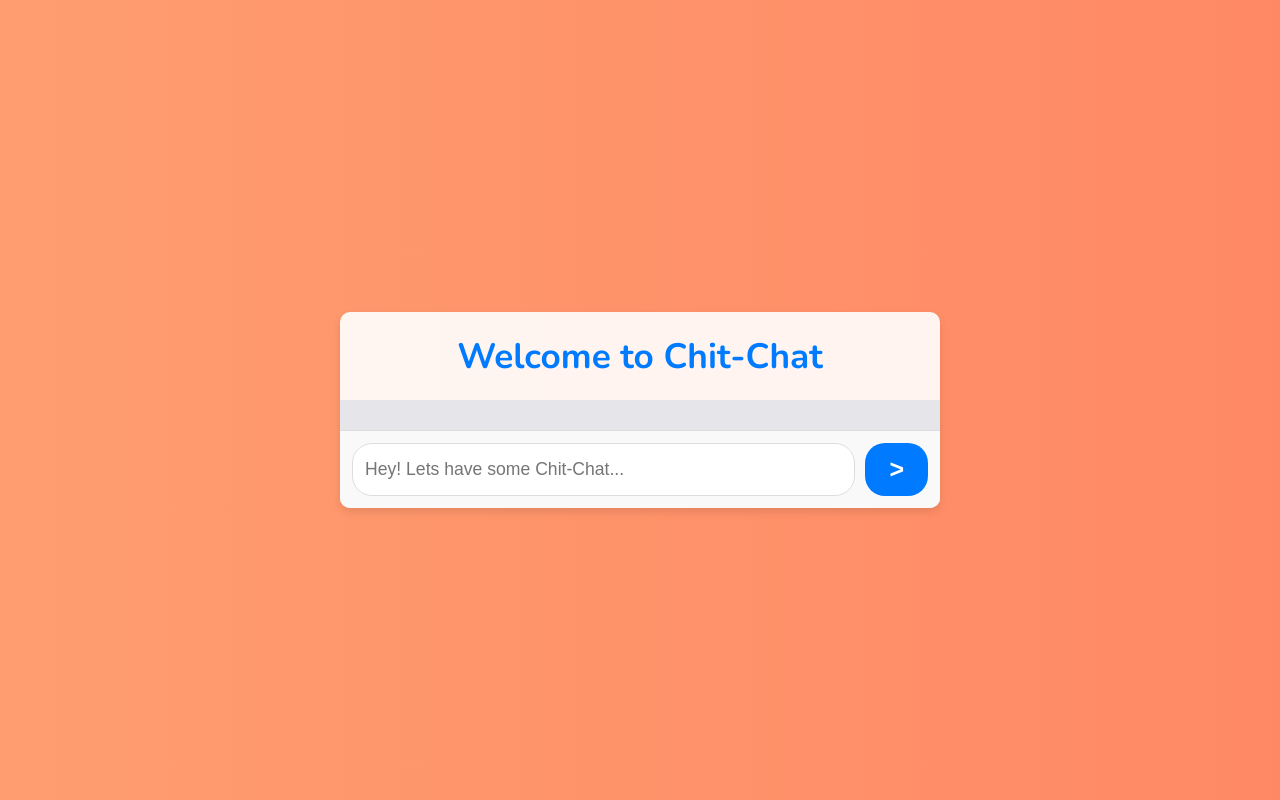
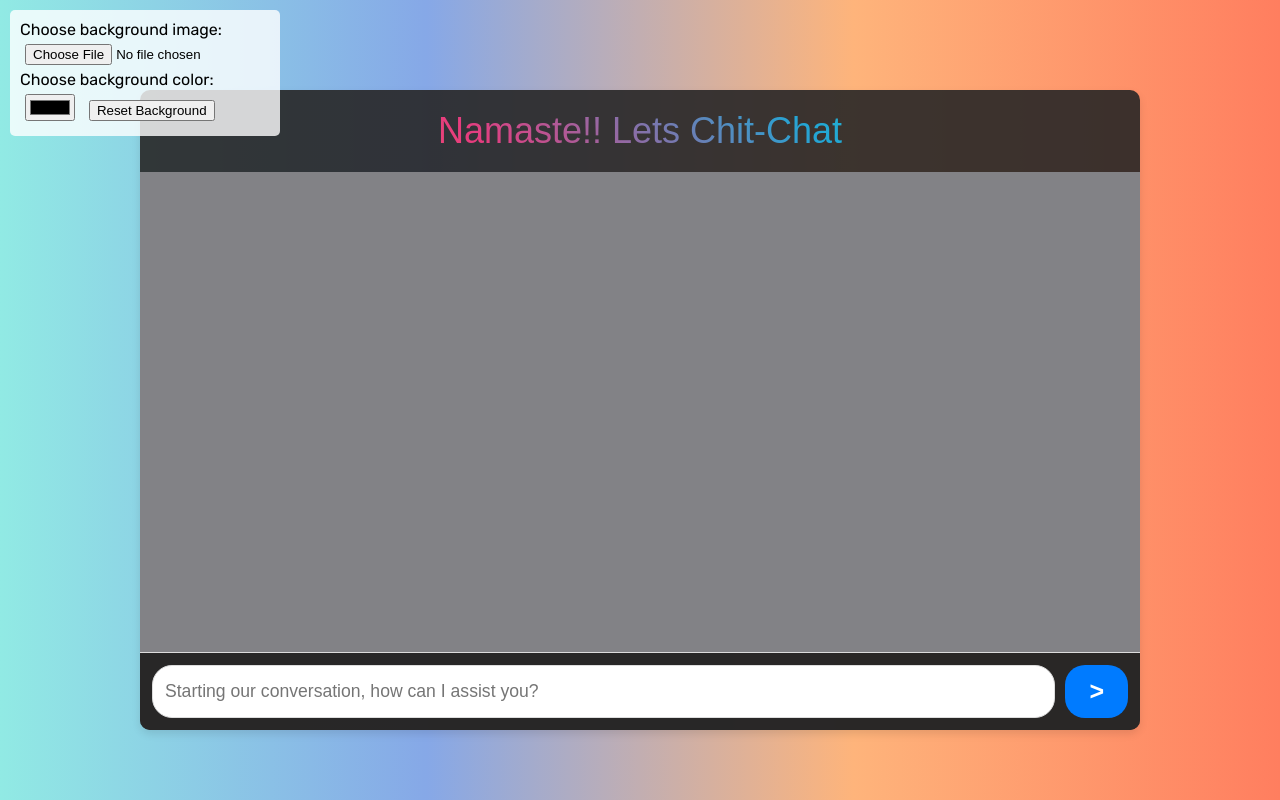
Before and after one commit to vinaytheprogrammer/Chitchat, a website: page public/index.html in a window 1280 px wide. Drawn offline with nearby package versions, Linux system fonts and the light colour scheme; a web font is replaced by a local one.

Commit message:
Changed the view and added the feature to change bg

```diff
--- a/public/index.html
+++ b/public/index.html
@@ -4,17 +4,28 @@
 <head>
     <meta charset="UTF-8">
     <meta name="viewport" content="width=device-width, initial-scale=1.0">
-    <title>Apna Web Interface</title>
+    <title>Apna ChitChat</title>
     <link rel="stylesheet" href="style.css">
 </head>
 
 <body>
+    <div class="background-controls">
+        <label for="bg-image-input">Choose background image:</label>
+        <input type="file" id="bg-image-input" name="bg-image" accept="image/*">
+
+        <label for="bg-color-input">Choose background color:</label>
+        <input type="color" id="bg-color-input" name="bg-color">
+
+        <button id="reset-bg">Reset Background</button>
+    </div>
     <div class="chat-container">
-        <h1 class="animated-heading">Welcome to Chit-Chat</h1>
+        <h1 class="animated-heading">Namaste!! Lets Chit-Chat</h1>
         <div class="chat-box" id="chat-box"></div>
         <form id="chat-form">
-            <input type="text" id="user-input" placeholder="Hey! Lets have some Chit-Chat...">
-            <button type="submit" id="Sendbtn">></button>
+            <label for="user-input" class="visually-hidden">Enter your message:</label>
+            <input type="text" id="user-input" name="user-input"
+                placeholder="Starting our conversation, how can I assist you?">
+            <button type="submit" id="Sendbtn" aria-label="Send message">&gt;</button>
         </form>
     </div>
     <script src="script.js"></script>
--- a/public/script.js
+++ b/public/script.js
@@ -1,3 +1,31 @@
+const bgImageInput = document.getElementById('bg-image-input');
+const bgColorInput = document.getElementById('bg-color-input');
+const resetBgButton = document.getElementById('reset-bg');
+
+bgImageInput.addEventListener('change', (e) => {
+    const file = e.target.files[0];
+    if (file) {
+        const reader = new FileReader();
+        reader.onload = (e) => {
+            document.body.style.backgroundImage = `url(${e.target.result})`;
+            document.body.style.animation = 'none';
+        };
+        reader.readAsDataURL(file);
+    }
+});
+
+bgColorInput.addEventListener('input', (e) => {
+    document.body.style.backgroundImage = 'none';
+    document.body.style.backgroundColor = e.target.value;
+    document.body.style.animation = 'none';
+});
+
+resetBgButton.addEventListener('click', () => {
+    document.body.style.backgroundImage = 'none';
+    document.body.style.backgroundColor = '';
+    document.body.style.animation = 'gradientBackground 15s ease infinite';
+});
+
 const chatBox = document.getElementById('chat-box');
 const chatForm = document.getElementById('chat-form');
 const userInput = document.getElementById('user-input');
--- a/public/style.css
+++ b/public/style.css
@@ -1,52 +1,61 @@
-@import url("https://fonts.googleapis.com/css2?family=Nunito:ital,wght@0,200..1000;1,200..1000&display=swap");
-@import url("https://fonts.googleapis.com/css2?family=Anton+SC&display=swap")
+@import url('https://fonts.googleapis.com/css2?family=Oswald:wght@200..700&display=swap');
+@import url("https://fonts.googleapis.com/css2?family=Anton+SC&display=swap");
+@import url('https://fonts.googleapis.com/css2?family=Oswald:wght@200..700&family=Rubik:ital,wght@0,300..900;1,300..900&display=swap');
 
-@keyframes slideIn {
-  from {
-    transform: translateY(-50px);
-    opacity: 0;
-  }
-  to {
-    transform: translateY(0);
-    opacity: 1;
-  }
+
+
+.background-controls {
+  position: fixed;
+  width: 250px;
+  height: auto;
+  top: 10px;
+  left: 10px;
+  z-index: 1000;
+  background: rgba(255, 255, 255, 0.8);
+  padding: 10px;
+  border-radius: 5px;
 }
 
-@keyframes gradientBackground {
-  0% {
-    background-position: 0% 50%;
-  }
-  50% {
-    background-position: 100% 50%;
-  }
-  100% {
-    background-position: 0% 50%;
-  }
+.background-controls input,
+.background-controls button {
+  margin: 5px;
 }
 
-.anton-sc-regular {
-  font-family: "Anton SC", sans-serif;
-  font-weight: 400;
-  font-style: normal;
+.visually-hidden {
+  position: absolute;
+  width: 1px;
+  height: 1px;
+  padding: 0;
+  margin: -1px;
+  overflow: hidden;
+  clip: rect(0, 0, 0, 0);
+  white-space: nowrap;
+  border: 0;
 }
 
 body {
-  font-family: "Nunito", sans-serif;
+  font-family: Rubik, sans-serif;
   margin: 0;
   padding: 0;
   display: flex;
   justify-content: center;
   align-items: center;
   height: 100vh;
+  background-size: cover;
+  background-position: center;
+  background-repeat: no-repeat;
+  transition: background 0.5s ease;
   background: linear-gradient(270deg, #ff7e5f, #feb47b, #86a8e7, #91eae4);
-  background-size: 800% 800%;
+
   animation: gradientBackground 15s ease infinite;
 }
 
 .chat-container {
   width: 90%;
-  max-width: 600px;
-  background: rgba(255, 255, 255, 0.9);
+  max-width: 1000px;
+  height: 80%;
+  max-height: 1000px;
+  background: rgba(39, 38, 38, 0.9);
   border-radius: 10px;
   box-shadow: 0 4px 8px rgba(0, 0, 0, 0.1);
   overflow: hidden;
@@ -55,19 +64,26 @@ body {
   margin-top: 20px;
 }
 
+
+
 .animated-heading {
   font-size: 2.2em;
-  color: #007bff;
+  background: linear-gradient(45deg, #ee7752, #e73c7e, #23a6d5, #23d5ab);
+  -webkit-background-clip: text;
+  background-clip: text;
+  color: transparent;
+  font-size: 36px;
+  font-weight: lighter;
   text-align: center;
   margin: 20px 0;
-  font-family: "Nunito", sans-serif;
+  font-family: Anton SC, sans-serif;
   animation: slideIn 1s ease-out;
 }
 
 .chat-box {
   flex: 1;
   padding: 15px;
-  background: #e5e5ea;
+  background: #828286;
   overflow-y: auto;
   font-size: 1.1em;
 }
@@ -82,7 +98,7 @@ body {
 
 .user-message {
   background: #007bff;
-  margin-left: 90px;
+  margin-left: auto;
 }
 
 .bot-message {
@@ -94,7 +110,7 @@ body {
   display: flex;
   padding: 12px;
   border-top: 1px solid #ddd;
-  background: #f9f9f9;
+  background: rgba(39, 38, 38, 0.9);
 }
 
 #user-input {
@@ -117,11 +133,12 @@ body {
 }
 
 #chat-form button:hover {
-  background: #000000;
+  background: #ffffff;
+  color: black;
 }
 
 #Sendbtn {
-  font-family: Anton SC, sans-serif;
+  font-family: sans-serif;
   font-weight: bolder;
   font-size: 25px;
   display: inline-block;
@@ -142,3 +159,29 @@ body {
   opacity: 1;
   right: 8px;
 }
+
+@keyframes slideIn {
+  from {
+    transform: translateY(-50px);
+    opacity: 0;
+  }
+
+  to {
+    transform: translateY(0);
+    opacity: 1;
+  }
+}
+
+@keyframes gradientBackground {
+  0% {
+    background-position: 0% 50%;
+  }
+
+  50% {
+    background-position: 100% 50%;
+  }
+
+  100% {
+    background-position: 0% 50%;
+  }
+}
```
